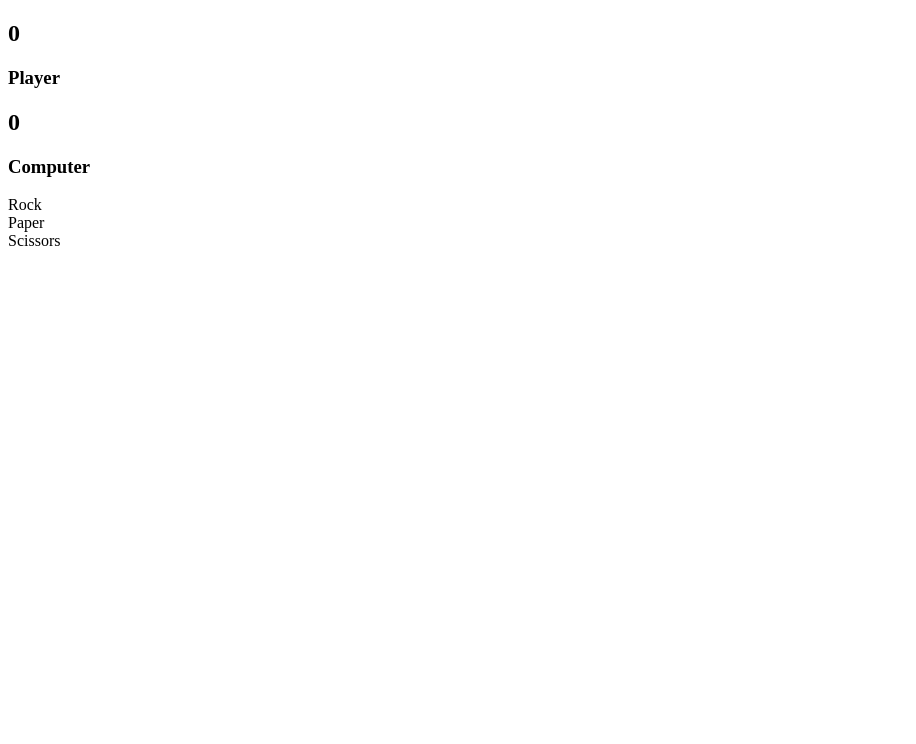
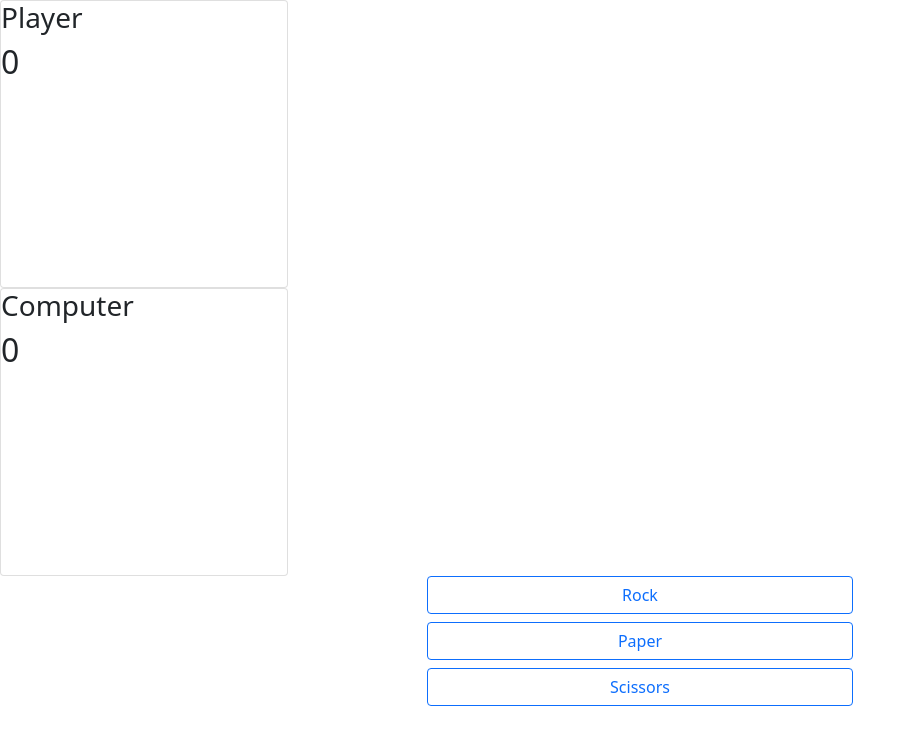
Before and after one commit to strato67/rpc, a plain HTML site: page index.html in a window 1280 px wide. Shown: the whole page, without its empty margins (0-916 px from the left). Drawn offline with nearby package versions, Linux system fonts and the light colour scheme.

Commit message:
bootsrap

```diff
--- a/index.html
+++ b/index.html
@@ -7,7 +7,7 @@
     <meta name='viewport' content='width=device-width, initial-scale=1'>
     <script src='options.js' defer></script>
     <script src='app.js' defer></script>
-
+    <link href="https://cdn.jsdelivr.net/npm/bootstrap@5.0.2/dist/css/bootstrap.min.css" rel="stylesheet" integrity="sha384-EVSTQN3/azprG1Anm3QDgpJLIm9Nao0Yz1ztcQTwFspd3yD65VohhpuuCOmLASjC" crossorigin="anonymous">
 
 </head>
 <body>
@@ -16,16 +16,18 @@
     <div>
 
 
-        <div>
+        <div class="card" style="width: 18rem; height: 18rem;">
+            <h3>Player</h3>
             <h2 id="playerscore">0</h2>
             <div id="playerIMG"></div>
-            <h3>Player</h3>
+
 
         </div>
-        <div>
+        <div class="card" style="width: 18rem; height: 18rem;" >
+            <h3>Computer</h3>
             <h2 id="computerscore">0</h2>
             <div id="compIMG"></div>
-            <h3>Computer</h3>
+
 
         </div>
 
@@ -40,18 +42,18 @@
 
     </div>
 
-    <div class="selections">
+    <div class="selections d-grid gap-2 col-4 mx-auto">
 
-        <div class="selection" id="rock">Rock</div>
-        <div class="selection" id="paper">Paper</div>
-        <div class="selection" id="scissors">Scissors</div>
+        <div class="selection btn btn-outline-primary" id="rock">Rock</div>
+        <div class="selection btn btn-outline-primary" id="paper">Paper</div>
+        <div class="selection btn btn-outline-primary" id="scissors">Scissors</div>
 
 
 
     </div>
 
 
-
+    <script src="https://cdn.jsdelivr.net/npm/bootstrap@5.0.2/dist/js/bootstrap.bundle.min.js" integrity="sha384-MrcW6ZMFYlzcLA8Nl+NtUVF0sA7MsXsP1UyJoMp4YLEuNSfAP+JcXn/tWtIaxVXM" crossorigin="anonymous"></script>
 
 
 </body>
```
